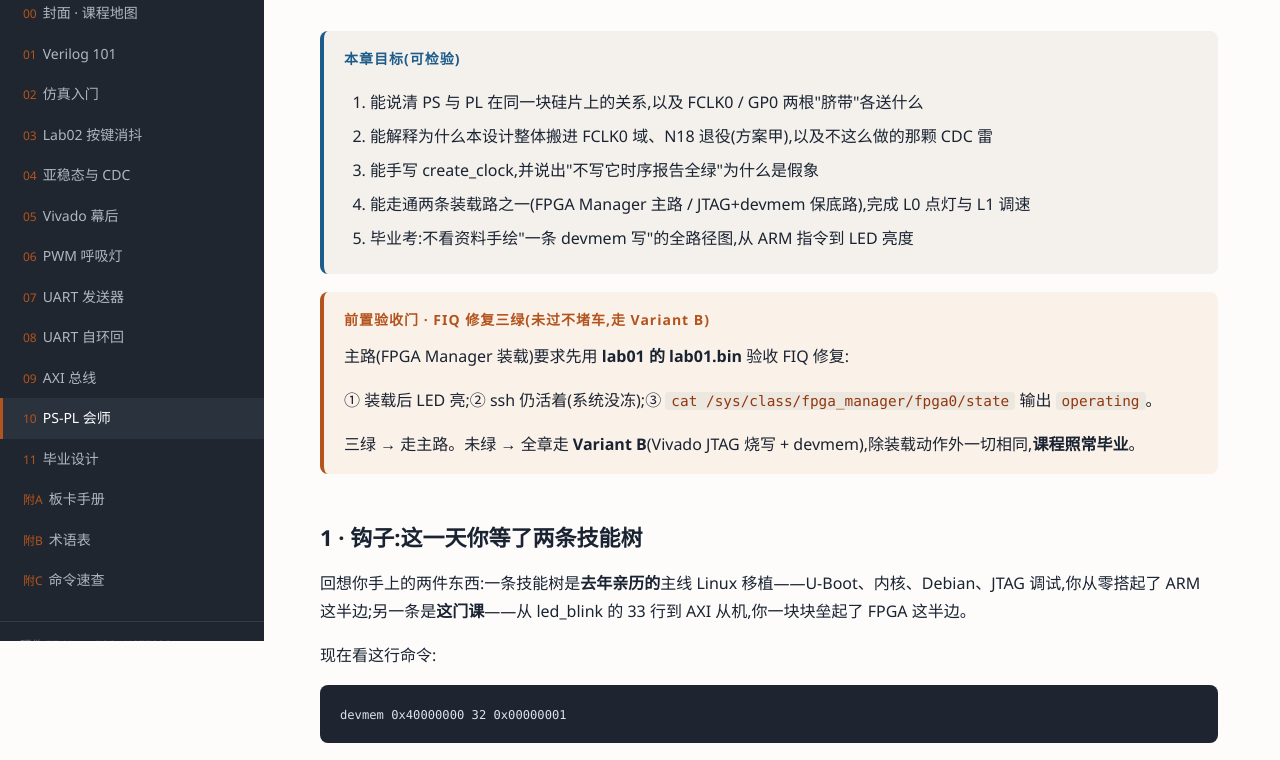
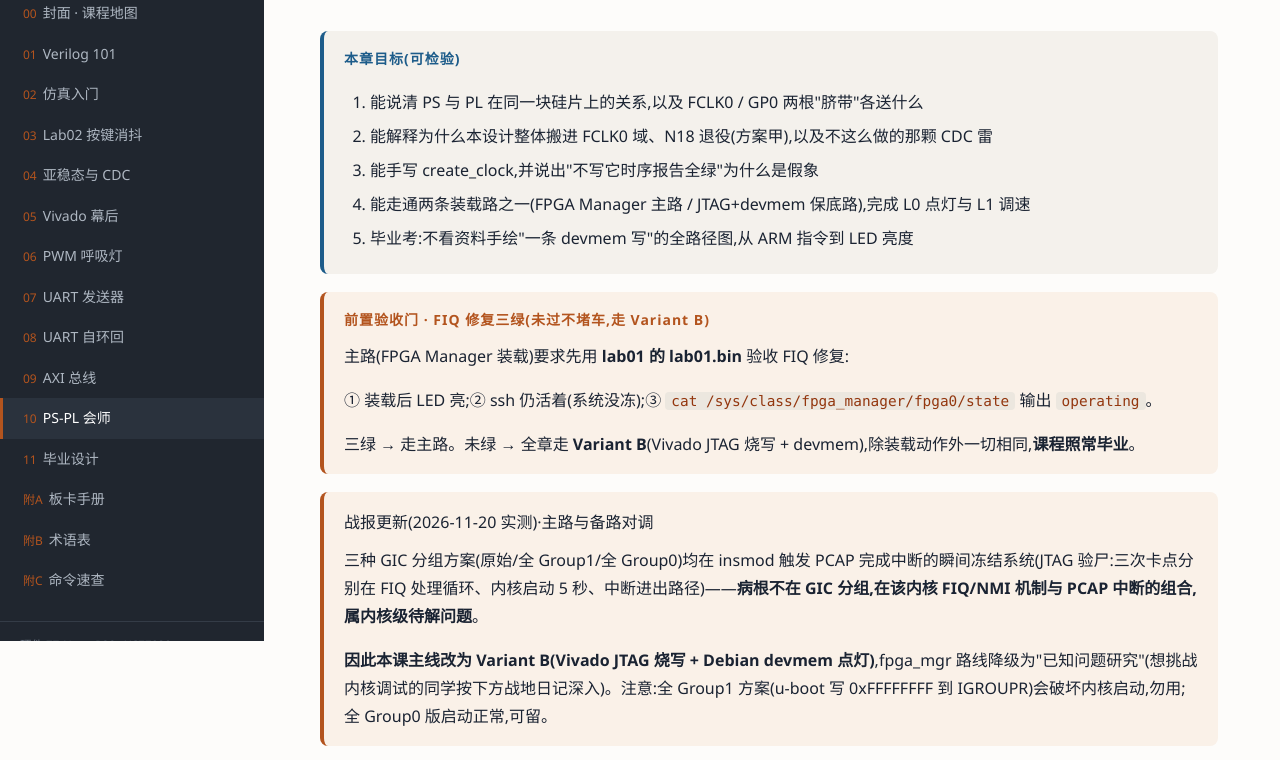
Before and after one commit to lzjever/zynq-fpga-course, a plain HTML site: page docs/ch09-merge.html in a window 1280 px wide. Shown: the part 159-919 px from the top of the page. Drawn offline with Linux system fonts and the light colour scheme.

Commit message:
ch09/lab09 主备路对调:fpga_mgr 冻结三连实测战报,主线改 Variant B(JTAG+devmem)
Co-Authored-By: Claude Code <noreply@anthropic.com>

```diff
--- a/docs/ch09-merge.html
+++ b/docs/ch09-merge.html
@@ -51,7 +51,10 @@
   <p>① 装载后 LED 亮;② ssh 仍活着(系统没冻);③ <code>cat /sys/class/fpga_manager/fpga0/state</code> 输出 <code>operating</code>。</p>
   <p>三绿 → 走主路。未绿 → 全章走 <strong>Variant B</strong>(Vivado JTAG 烧写 + devmem),除装载动作外一切相同,<strong>课程照常毕业</strong>。</p></div>
 
-  <h3>1 · 钩子:这一天你等了两条技能树</h3>
+  <div class="box box-warn"><div class="t">战报更新(2026-11-20 实测)·主路与备路对调</div>
+<p>三种 GIC 分组方案(原始/全 Group1/全 Group0)均在 insmod 触发 PCAP 完成中断的瞬间冻结系统(JTAG 验尸:三次卡点分别在 FIQ 处理循环、内核启动 5 秒、中断进出路径)——<strong>病根不在 GIC 分组,在该内核 FIQ/NMI 机制与 PCAP 中断的组合,属内核级待解问题</strong>。</p>
+<p><strong>因此本课主线改为 Variant B(Vivado JTAG 烧写 + Debian devmem 点灯)</strong>,fpga_mgr 路线降级为"已知问题研究"(想挑战内核调试的同学按下方战地日记深入)。注意:全 Group1 方案(u-boot 写 0xFFFFFFFF 到 IGROUPR)会破坏内核启动,勿用;全 Group0 版启动正常,可留。</p></div>
+<h3>1 · 钩子:这一天你等了两条技能树</h3>
   <p>回想你手上的两件东西:一条技能树是<strong>去年亲历的</strong>主线 Linux 移植——U-Boot、内核、Debian、JTAG 调试,你从零搭起了 ARM 这半边;另一条是<strong>这门课</strong>——从 led_blink 的 33 行到 AXI 从机,你一块块垒起了 FPGA 这半边。</p>
   <p>现在看这行命令:</p>
   <pre><code>devmem 0x40000000 32 0x00000001</code></pre>
```
